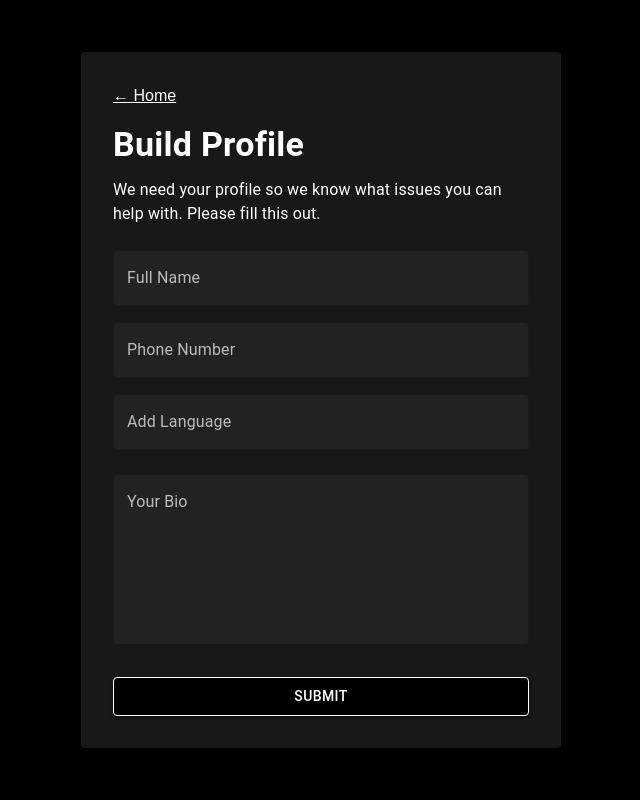
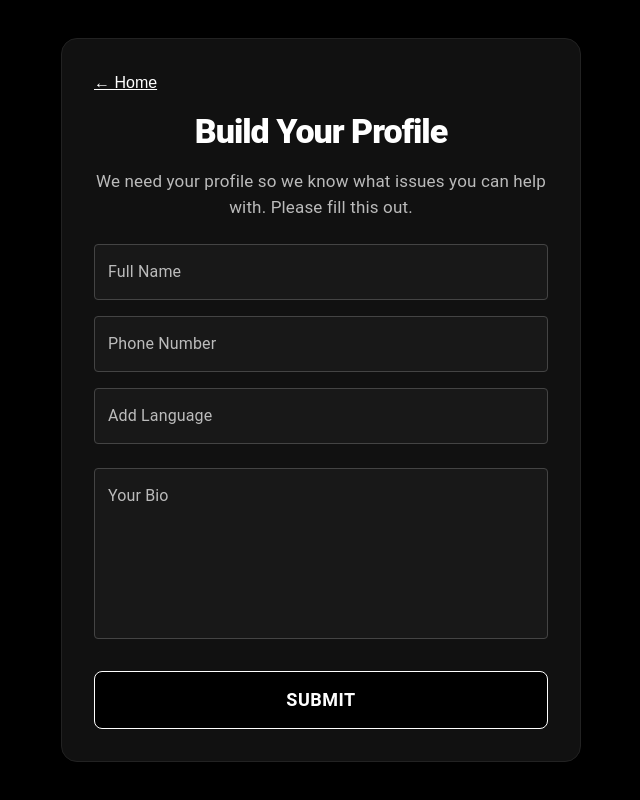
Before and after one commit to Arif-Karim/global_clinic, a Next.js app: page /signup in a window 1280 px wide. Shown: the whole page, without its empty margins (319-959 px from the left). Built offline with nearby package versions, Linux system fonts and the light colour scheme.

Commit message:
update sign up UI

```diff
--- a/app/signup/page.tsx
+++ b/app/signup/page.tsx
@@ -78,19 +78,30 @@ export default function Home() {
       justifyContent="center"
       bgcolor="#000"
     >
-      <Paper elevation={1} sx={{ p: 4, maxWidth: 480, width: '100%', bgcolor: '#181818', boxShadow: '0 2px 16px rgba(0,0,0,0.5)' }}>
-        <Box mb={2}>
+      <Paper elevation={0} sx={{
+        p: { xs: 2, sm: 4 },
+        maxWidth: 520,
+        width: '100%',
+        bgcolor: '#111',
+        borderRadius: 4,
+        boxShadow: '0 4px 32px 0 rgba(0,0,0,0.12)',
+        border: '1px solid #222',
+        display: 'flex',
+        flexDirection: 'column',
+        alignItems: 'center',
+      }}>
+        <Box mb={2} width="100%">
           <Link href="/" style={{ color: '#fff', textDecoration: 'underline', fontWeight: 500, fontSize: 16 }}>
             &larr; Home
           </Link>
         </Box>
-        <Typography variant="h4" fontWeight={600} gutterBottom color="#fff">
-          Build Profile
+        <Typography variant="h4" fontWeight={800} color="#fff" mb={2} textAlign="center" letterSpacing={-1}>
+          Build Your Profile
         </Typography>
-        <Typography variant="body1" color="#fff" mb={3}>
+        <Typography variant="body1" color="#bbb" mb={3} textAlign="center" fontSize={17}>
           We need your profile so we know what issues you can help with. Please fill this out.
         </Typography>
-        <form onSubmit={e => { e.preventDefault(); handleSubmit(); }}>
+        <form onSubmit={e => { e.preventDefault(); handleSubmit(); }} style={{ width: '100%' }}>
           <Box display="flex" flexDirection="column" gap={2}>
             <TextField
               label="Full Name"
@@ -100,7 +111,15 @@ export default function Home() {
               variant="outlined"
               fullWidth
               InputLabelProps={{ style: { color: '#bbb' } }}
-              InputProps={{ style: { backgroundColor: '#222', color: '#fff', borderColor: '#fff' } }}
+              InputProps={{ style: { backgroundColor: '#181818', color: '#fff', borderColor: '#fff', fontWeight: 500, fontSize: 16 } }}
+              sx={{
+                '& .MuiOutlinedInput-root': {
+                  color: '#fff',
+                  '& fieldset': { borderColor: '#444' },
+                  '&:hover fieldset': { borderColor: '#666' },
+                },
+                '& .MuiInputLabel-root': { color: '#bbb' },
+              }}
             />
             <TextField
               label="Phone Number"
@@ -110,7 +129,15 @@ export default function Home() {
               variant="outlined"
               fullWidth
               InputLabelProps={{ style: { color: '#bbb' } }}
-              InputProps={{ style: { backgroundColor: '#222', color: '#fff', borderColor: '#fff' } }}
+              InputProps={{ style: { backgroundColor: '#181818', color: '#fff', borderColor: '#fff', fontWeight: 500, fontSize: 16 } }}
+              sx={{
+                '& .MuiOutlinedInput-root': {
+                  color: '#fff',
+                  '& fieldset': { borderColor: '#444' },
+                  '&:hover fieldset': { borderColor: '#666' },
+                },
+                '& .MuiInputLabel-root': { color: '#bbb' },
+              }}
             />
             <Box>
               <TextField
@@ -121,8 +148,16 @@ export default function Home() {
                 variant="outlined"
                 fullWidth
                 InputLabelProps={{ style: { color: '#bbb' } }}
-                InputProps={{ style: { backgroundColor: '#222', color: '#fff', borderColor: '#fff' } }}
+                InputProps={{ style: { backgroundColor: '#181818', color: '#fff', borderColor: '#fff', fontWeight: 500, fontSize: 16 } }}
                 placeholder="Type a language and press Enter"
+                sx={{
+                  '& .MuiOutlinedInput-root': {
+                    color: '#fff',
+                    '& fieldset': { borderColor: '#444' },
+                    '&:hover fieldset': { borderColor: '#666' },
+                  },
+                  '& .MuiInputLabel-root': { color: '#bbb' },
+                }}
               />
               <Stack direction="row" spacing={1} mt={1} flexWrap="wrap">
                 {languages.map((lang) => (
@@ -130,7 +165,7 @@ export default function Home() {
                     key={lang}
                     label={lang}
                     onDelete={() => handleDeleteLanguage(lang)}
-                    sx={{ bgcolor: '#333', color: '#fff', border: '1px solid #444', mb: 1 }}
+                    sx={{ bgcolor: '#232323', color: '#fff', border: '1px solid #444', mb: 1, fontSize: 14, height: 28 }}
                   />
                 ))}
               </Stack>
@@ -141,18 +176,27 @@ export default function Home() {
               value={form.bio}
               onChange={handleChange}
               multiline
-              rows={6}
+              minRows={5}
+              maxRows={10}
               fullWidth
               variant="outlined"
               placeholder="Example: I'm a board-certified internal medicine physician with 10+ years of experience in primary care and global health. I speak English and Spanish, and have volunteered in rural clinics in Central America. Passionate about improving access to healthcare for underserved communities."
               InputLabelProps={{ style: { color: '#bbb' } }}
-              InputProps={{ style: { backgroundColor: '#222', color: '#fff', borderColor: '#fff' } }}
+              InputProps={{ style: { backgroundColor: '#181818', color: '#fff', borderColor: '#fff', fontWeight: 500, fontSize: 16 } }}
+              sx={{
+                '& .MuiOutlinedInput-root': {
+                  color: '#fff',
+                  '& fieldset': { borderColor: '#444' },
+                  '&:hover fieldset': { borderColor: '#666' },
+                },
+                '& .MuiInputLabel-root': { color: '#bbb' },
+              }}
             />
             <Button
               type="submit"
               variant="contained"
               color="inherit"
-              sx={{ color: '#fff', bgcolor: '#000', border: '1px solid #fff', mt: 2, '&:hover': { bgcolor: '#222' } }}
+              sx={{ color: '#fff', bgcolor: '#000', border: '1px solid #fff', borderRadius: 2, mt: 2, fontWeight: 700, fontSize: 18, py: 1.5, boxShadow: 'none', '&:hover': { bgcolor: '#222', borderColor: '#fff' } }}
               fullWidth
             >
               Submit
```
